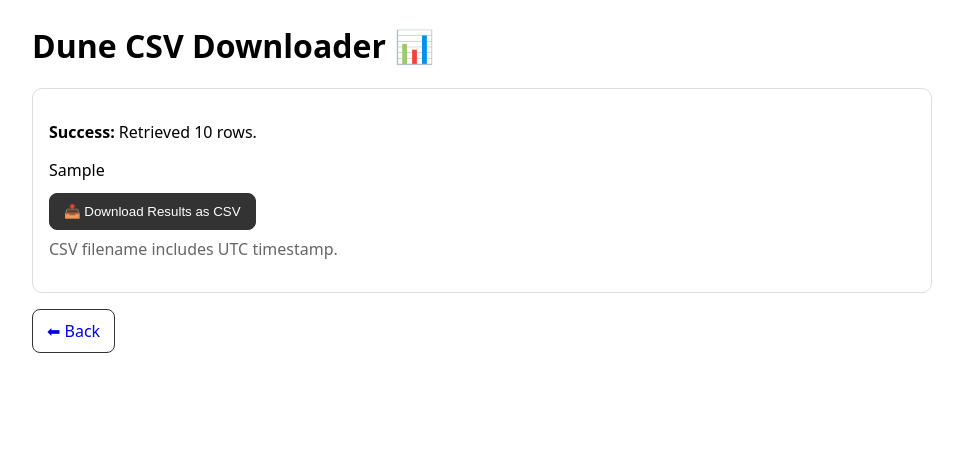
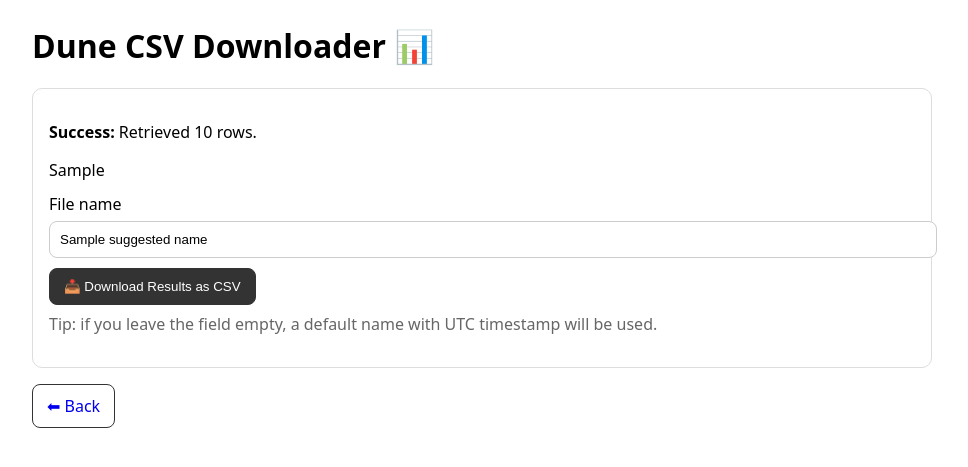
Before and after one commit to sandeshsk12/dune_webapp, a Flask app: template templates/results.html in a window 1280 px wide. Shown: the top 467 px of the page, without its empty margins (158-1126 px from the left). Run offline with Flask 3, Linux system fonts and the light colour scheme; the template is opened without the code that fills it: most values are stand-ins (such as "Sample title", 1, 10 or a date in 2020).

Commit message:
added name

```diff
--- a/app.py
+++ b/app.py
@@ -1,6 +1,6 @@
 import io
 import os
-import csv
+import re
 import pandas as pd
 import requests
 from datetime import datetime, timezone
@@ -14,6 +14,7 @@
 # Optional: put your key in .env as DUNE_API_KEY=xxx and leave the input empty
 DEFAULT_DUNE_API_KEY = os.getenv("DUNE_API_KEY", "")
 
+
 def fetch_dune_data(api_key: str, query_id: int) -> dict:
     url = f"https://api.dune.com/api/v1/query/{query_id}/results"
     headers = {"X-DUNE-API-KEY": api_key}
@@ -21,13 +22,30 @@
     resp.raise_for_status()
     return resp.json()
 
+
 def to_csv_bytes(df: pd.DataFrame) -> bytes:
     return df.to_csv(index=False).encode("utf-8")
+
+
+def safe_csv_name(name: str, fallback: str) -> str:
+    """
+    Sanitize a user-supplied filename and ensure it ends with .csv.
+    Keeps letters, numbers, dot, underscore, dash. Trims to 100 chars.
+    """
+    name = (name or "").strip()
+    cleaned = re.sub(r'[^A-Za-z0-9._-]+', '_', name)[:100]
+    if cleaned in {"", ".", ".."}:
+        cleaned = fallback
+    if not cleaned.lower().endswith(".csv"):
+        cleaned += ".csv"
+    return cleaned
+
 
 @app.route("/", methods=["GET"])
 def index():
     # page with a form
     return render_template("index.html", default_api_key=DEFAULT_DUNE_API_KEY)
+
 
 @app.route("/fetch", methods=["POST"])
 def fetch():
@@ -64,19 +82,33 @@
 
     rows = data["result"]["rows"]
     df = pd.DataFrame(rows)
+    total = len(df)
 
-    # Store CSV as bytes in memory and pass via a tokenless postback (simple approach):
-    # We’ll keep the CSV in the session-less request by regenerating from df when downloading.
-    # To do that, we’ll stash the table in a hidden form on the results page as JSON (compact),
-    # or just rebuild CSV on the fly by POST’ing back data. Simpler: provide a download endpoint
-    # that refetches with same params (idempotent read). That’s what we’ll do.
-    total = len(df)
-    return render_template("results.html", df=df, total=total, query_id=query_id, api_key=api_key)
+    # Suggest a default file name
+    utc_ts = datetime.now(timezone.utc).strftime("%Y%m%d_%H%M%S")
+    suggested_name = f"dune_query_{query_id}_{utc_ts}.csv"
+
+    return render_template(
+        "results.html",
+        df=df,
+        total=total,
+        query_id=query_id,
+        api_key=api_key,
+        suggested_name=suggested_name,  # used by the template's filename input
+    )
+
 
 @app.route("/download", methods=["POST"])
 def download():
     api_key = request.form.get("api_key", "").strip()
-    query_id = int(request.form.get("query_id", "0"))
+    query_id_str = request.form.get("query_id", "0")
+    user_name = request.form.get("filename", "")
+
+    try:
+        query_id = int(query_id_str)
+    except ValueError:
+        query_id = 0
+
     if not api_key or not query_id:
         flash("Missing API key or Query ID for download.", "warning")
         return redirect(url_for("index"))
@@ -91,15 +123,20 @@
         return redirect(url_for("index"))
 
     csv_bytes = to_csv_bytes(df)
+
+    # Build a safe final filename
     utc_ts = datetime.now(timezone.utc).strftime("%Y%m%d_%H%M%S")
-    filename = f"dune_query_{query_id}_{utc_ts}.csv"
+    default_name = f"dune_query_{query_id}_{utc_ts}.csv"
+    final_name = safe_csv_name(user_name, default_name)
+
     return send_file(
         io.BytesIO(csv_bytes),
         mimetype="text/csv",
         as_attachment=True,
-        download_name=filename
+        download_name=final_name,
     )
 
+
 if __name__ == "__main__":
-    import os
+    # Local run; on Render use Gunicorn: `gunicorn app:app --bind 0.0.0.0:$PORT`
     app.run(host="0.0.0.0", port=int(os.environ.get("PORT", 5000)), debug=False)
--- a/templates/results.html
+++ b/templates/results.html
@@ -11,9 +11,21 @@
       <form method="POST" action="{{ url_for('download') }}" style="margin-top:12px;">
         <input type="hidden" name="api_key" value="{{ api_key }}">
         <input type="hidden" name="query_id" value="{{ query_id }}">
-        <button class="btn btn-primary" type="submit">📥 Download Results as CSV</button>
+
+        <label for="filename" style="display:block; margin:10px 0 6px;">File name</label>
+        <input id="filename" name="filename" type="text"
+               placeholder="my_results.csv"
+               value="{{ suggested_name }}"
+               style="width:100%; padding:10px; border:1px solid #ccc; border-radius:8px;">
+
+        <button class="btn btn-primary" type="submit" style="margin-top:10px;">
+          📥 Download Results as CSV
+        </button>
       </form>
-      <p style="margin-top:8px;color:#666;">CSV filename includes UTC timestamp.</p>
+
+      <p style="margin-top:8px;color:#666;">
+        Tip: if you leave the field empty, a default name with UTC timestamp will be used.
+      </p>
     </div>
   {% else %}
     <div class="card">
```
